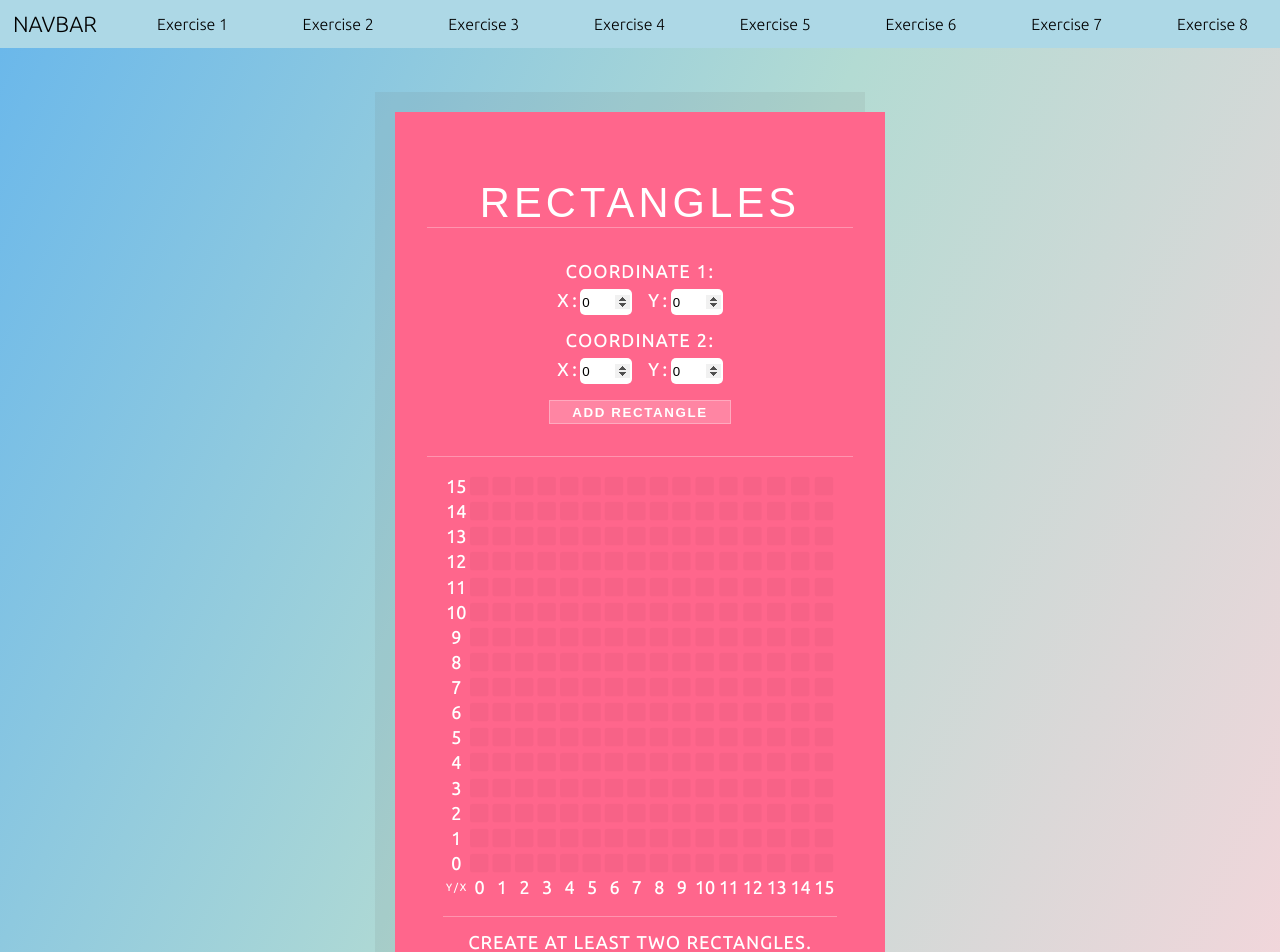
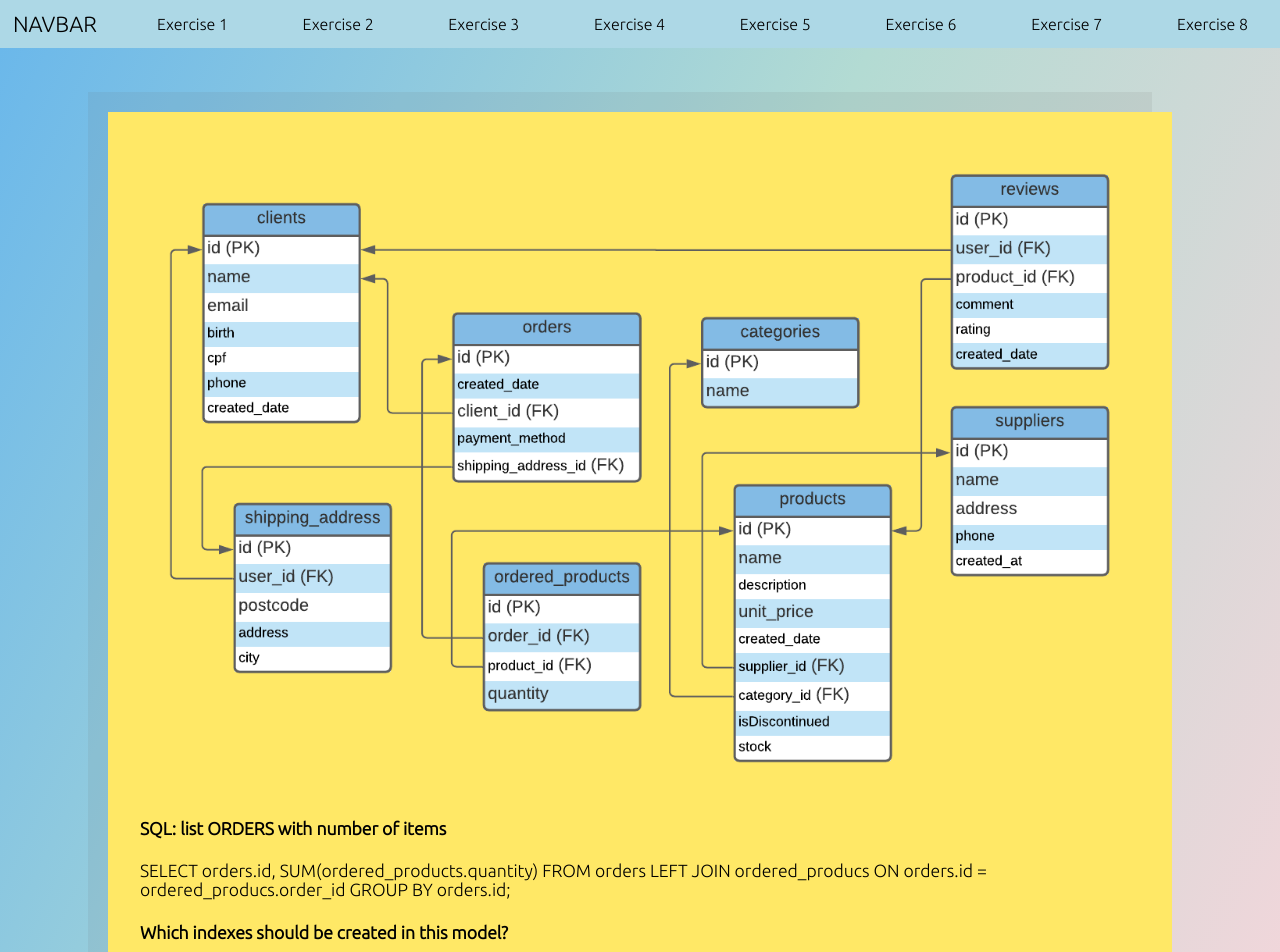
Before and after one commit to DougFelix/ReactKaffa, a React (Create React App) app in the folder kaffamobile/: page / in a window 1280 px wide. Shown: the top 952 px of the page. Built offline with nearby package versions, Linux system fonts and the light colour scheme.

Commit message:
Added ER Diagram and extra

```diff
--- /dev/null
+++ b/kaffamobile/src/Components/ERDiagram/ERDiagram.css
@@ -0,0 +1,20 @@
+.ERDiagram {
+    margin: 4rem auto;
+    padding: 2rem 2rem 2rem;
+    max-width: 1000px;
+    background: #ffe866;
+    color: #000;
+    box-shadow: -20px -20px 0px 0px rgba(100, 100, 100, 0.1);
+    overflow: hidden;
+    font-size: 1.1rem;
+    font-family: 'Ubuntu', sans-serif;
+}
+
+.ERDiagram-img {
+    width: 100%;
+    height: auto;
+}
+
+.ERDiagram-awnsers {
+    text-align: left;
+}
--- /dev/null
+++ b/kaffamobile/src/Components/ERDiagram/ERDiagram.js
@@ -0,0 +1,27 @@
+import React, { Component } from 'react';
+
+//CSS
+import './ERDiagram.css';
+import ERImage from './ERDiagram.png';
+
+class ERDiagram extends Component {
+
+    render() {
+        return (
+            <div className='ERDiagram'>
+                <img className='ERDiagram-img' src={ERImage} alt='ERDiagram'/>
+                <div className='ERDiagram-awnsers'>
+                    <h4>SQL: list ORDERS with number of items</h4>
+                    SELECT orders.id, SUM(ordered_products.quantity) FROM
+                    orders LEFT JOIN ordered_producs
+                    ON orders.id = ordered_producs.order_id
+                    GROUP BY orders.id;
+                    <h4>Which indexes should be created in this model?</h4>
+                    Primary keys (PK), Foreign Keys (FK), CPF and Products name.
+                </div>
+            </div>
+        );
+    }
+}
+
+export default ERDiagram;
--- a/kaffamobile/src/Components/TestHome.js
+++ b/kaffamobile/src/Components/TestHome.js
@@ -6,6 +6,7 @@ import Navbar from './Navbar';
 import TwoRectangles from './TwoRectanglesIntersect/TwoRectangles';
 //import WorldClock from './RestClientWorldClock/WorldClock';
 //import CNPJ from './ValidateCNPJ/CNPJ';
+import ERDiagram from './ERDiagram/ERDiagram';
 
 // CSS
 import './TestHome.css';
@@ -20,7 +21,7 @@ class TestHome extends Component {
             <div className='TestHome'>
                 <Navbar />
                 <div className='TestHome-Page'>
-                    <TwoRectangles />
+                    <ERDiagram />
                 </div>
             </div>
         );
```
